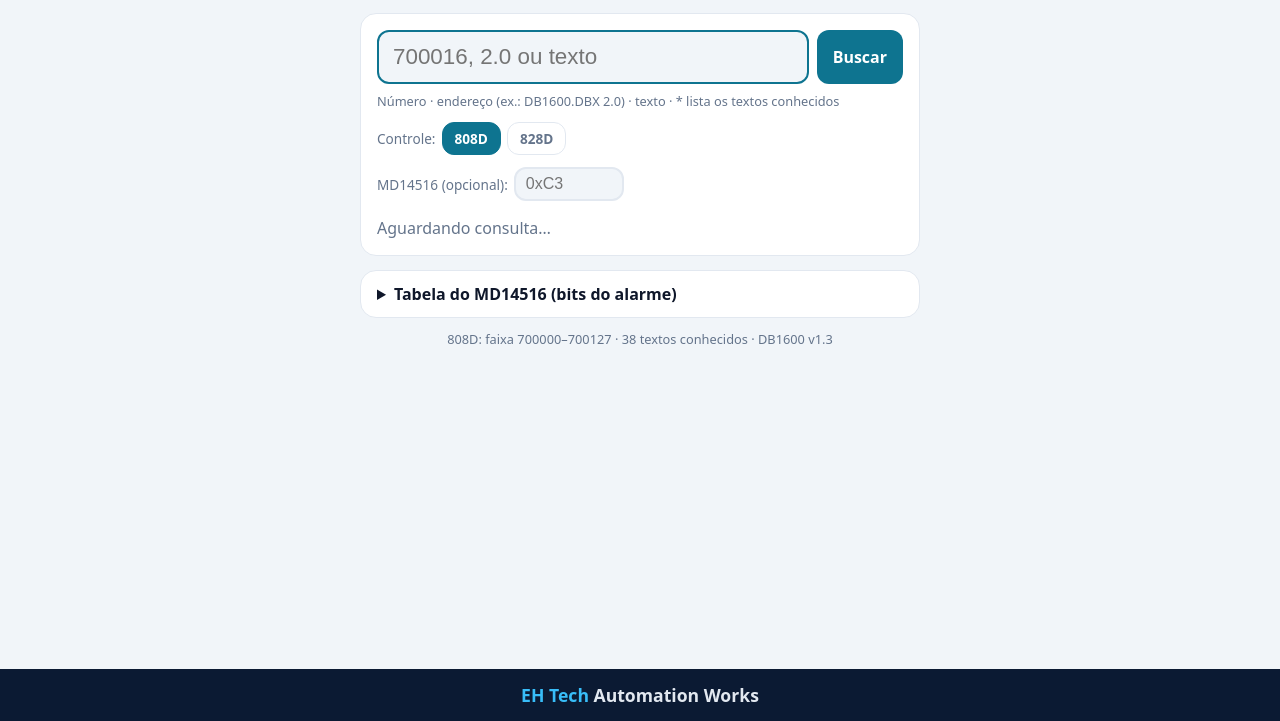
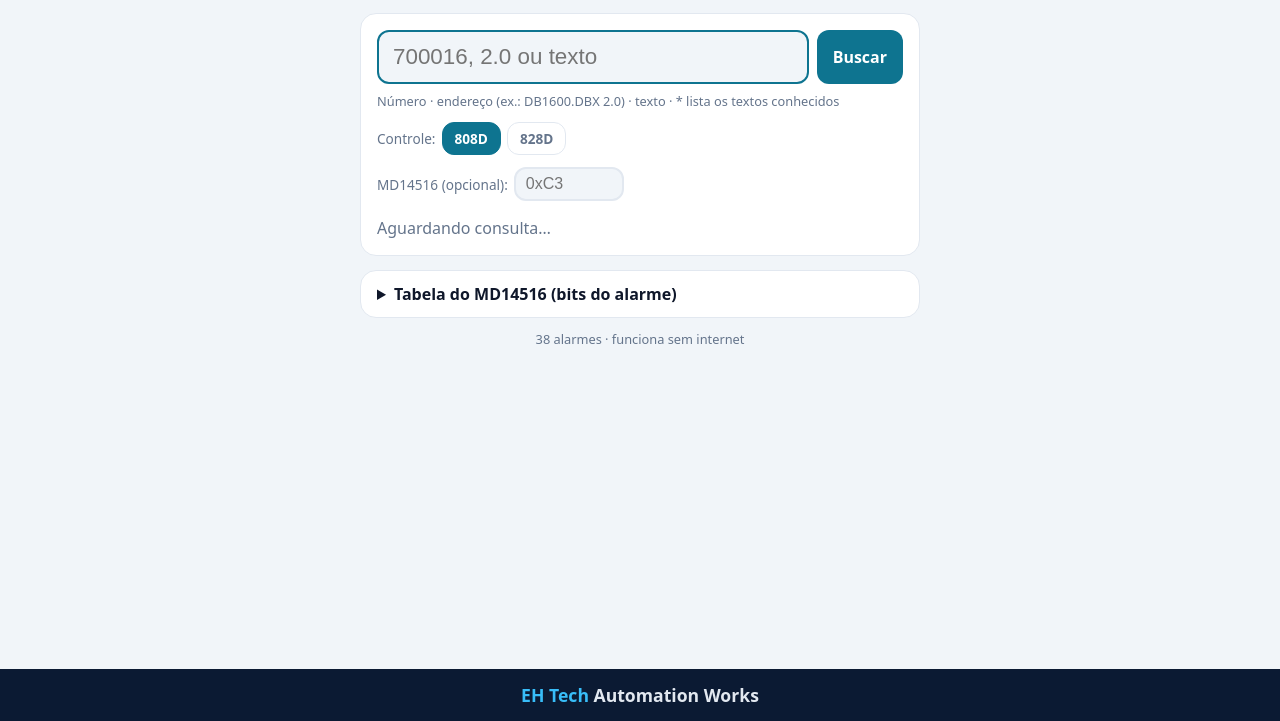
Before and after one commit to edunitro5/Alarmes-808-828D, a plain HTML site: page index.html in a window 1280 px wide. Shown: the part 79-800 px from the top of the page. Drawn offline with Linux system fonts and the light colour scheme.

Commit message:
Update index.html foot

```diff
--- a/index.html
+++ b/index.html
@@ -221,7 +221,8 @@ function chips() {
 function setCtrl(c) {
   ctrl = c; try { localStorage.setItem("ctrl", c); } catch (e) {}
   $("c808").className = c === "808D" ? "on" : ""; $("c828").className = c === "828D" ? "on" : "";
-  $("foot").textContent = c + ": faixa " + faixa(c) + " · " + Object.keys(textos()).length + " textos conhecidos · DB1600 v1.3";
+   <!-- $("foot").textContent = c + ": faixa " + faixa(c) + " · " + Object.keys(textos()).length + " textos conhecidos · DB1600 v1.3"; -->
+  $("foot").textContent = Object.keys(textos()).length + " alarmes · funciona sem internet";
   sincTab();
   if (atual !== null && valido(c, atual)) mostrar(atual); else consultar(false);
 }
```
